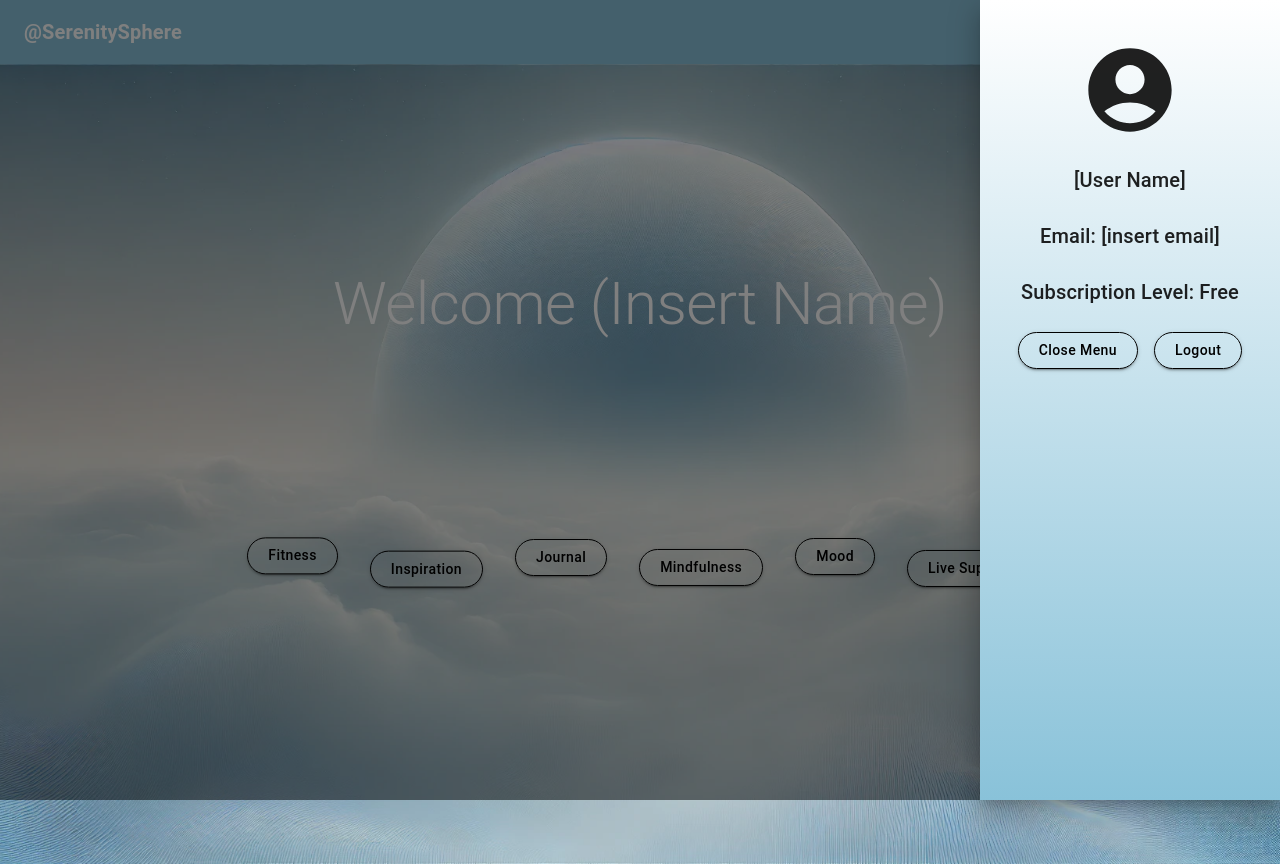
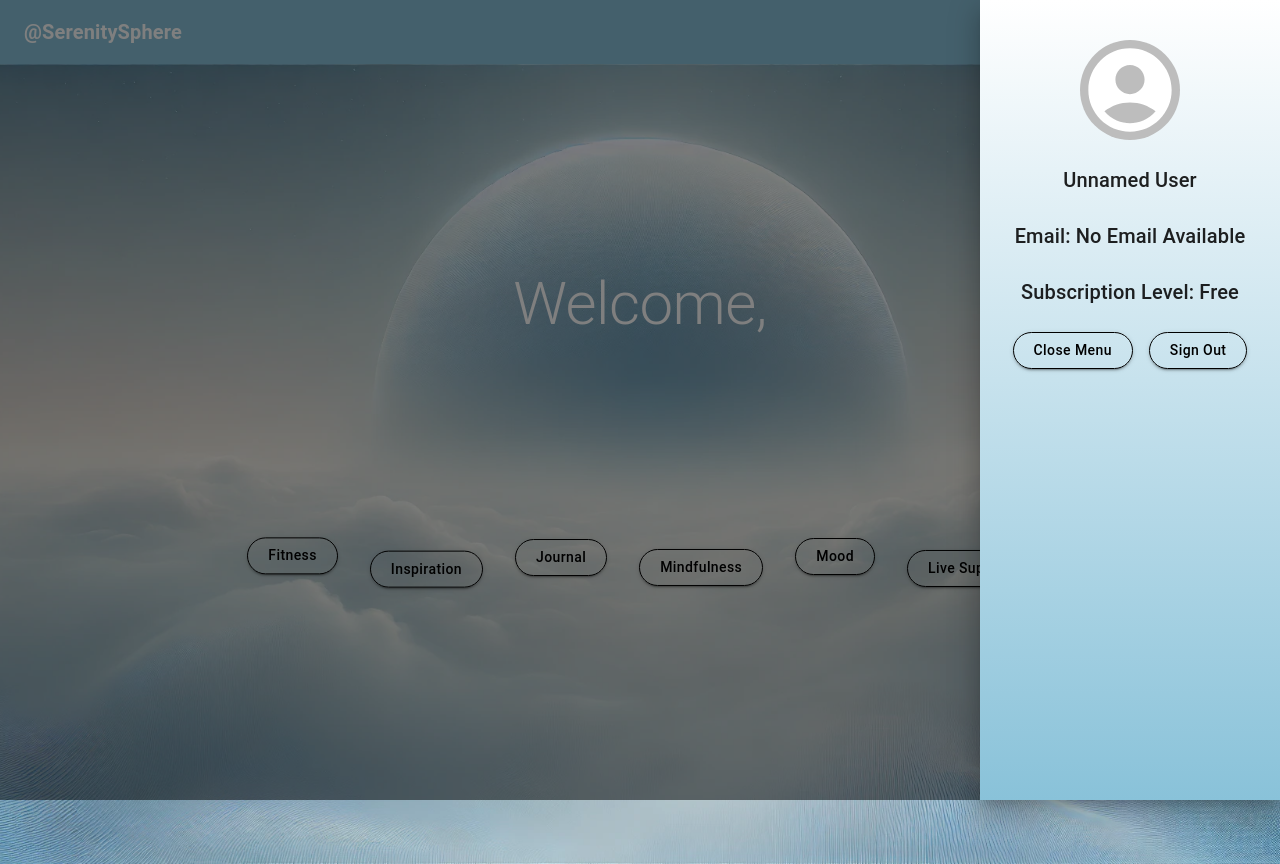
Before and after one commit to aseefdurrani/SerenitySphere, a Next.js app: page /home in a window 1280 px wide. Both pictures are taken after a click on the button 1224 px from the left and 32 px from the top of the page. Built offline with nearby package versions, Linux system fonts and the light colour scheme; no server answers.

Commit message:
drawer, personalization

```diff
--- a/src/app/components/drawer.js
+++ b/src/app/components/drawer.js
@@ -1,19 +1,19 @@
-import React, { useState } from "react";
+import React from "react";
 import {
   Drawer,
+  Avatar,
   Button,
-  List,
-  ListItem,
-  ListItemText,
   Box,
   Stack,
   Typography,
 } from "@mui/material";
 import AccountCircleIcon from "@mui/icons-material/AccountCircle";
-
-// want a gradient from this color: #89c2d9 to white in the drawer going from top to bottom
+import { useClerk, useUser } from "@clerk/nextjs";
 
 const DrawerComponent = ({ isOpen, toggleDrawer }) => {
+  const { signOut } = useClerk();
+  const { user } = useUser();
+
   const drawerStyle = {
     background: "linear-gradient(0deg, #89c2d9, white)",
   };
@@ -35,6 +35,14 @@ const DrawerComponent = ({ isOpen, toggleDrawer }) => {
     },
   };
 
+  const handleSignOut = () => {
+    signOut().then(() => {
+      toggleDrawer(false)(); // Close the drawer after signing out
+    }).catch((error) => {
+      console.error("Failed to sign out", error);
+    });
+  };
+
   const list = () => (
     <Box
       role="presentation"
@@ -42,11 +50,18 @@ const DrawerComponent = ({ isOpen, toggleDrawer }) => {
       onKeyDown={toggleDrawer(false)}
       sx={{ width: 300, height: "100%", ...drawerStyle }}
     >
-      <Stack spacing={3} direction="column" alignItems="center" marginTop={5}>
-        <AccountCircleIcon sx={{ fontSize: 100 }} />
-        <Typography variant="h6"> [User Name] </Typography>
-        <Typography variant="h6">Email: [insert email] </Typography>
-        <Typography variant="h6">Subscription Level: Free </Typography>
+        <Stack spacing={3} direction="column" alignItems="center" marginTop={5}>
+          {/* Conditional rendering for Avatar with fallback */}
+          <Avatar
+            sx={{ width: 100, height: 100 }}
+            src={user?.imageUrl}
+            alt={user?.fullName || "User"}
+          >
+            {!user?.imageUrl && <AccountCircleIcon sx={{ fontSize: 100 }} />}
+          </Avatar>
+          <Typography variant="h6">{user?.fullName || "Unnamed User"}</Typography>
+          <Typography variant="h6">Email: {user?.primaryEmailAddress?.emailAddress || "No Email Available"}</Typography>
+          <Typography variant="h6">Subscription Level: Free</Typography>
         <Stack spacing={2} direction="row">
           <Button
             variant="contained"
@@ -57,10 +72,10 @@ const DrawerComponent = ({ isOpen, toggleDrawer }) => {
           </Button>
           <Button
             variant="contained"
-            onClick={toggleDrawer(false)}
+            onClick={handleSignOut}
             sx={buttonStyle}
           >
-            Logout
+            Sign Out
           </Button>
         </Stack>
       </Stack>
--- a/src/app/home/page.js
+++ b/src/app/home/page.js
@@ -4,8 +4,10 @@ import { useRouter } from "next/navigation";
 import NavbarComp from "../components/navbar";
 import { useEffect } from "react";
 import DrawerComponent from "../components/drawer";
+import { useUser } from "@clerk/nextjs";
 
 export default function Home() {
+  const { user } = useUser();
   const backgroundImage = "/bgs/sphere.webp";
   const router = useRouter();
 
@@ -87,9 +89,9 @@ export default function Home() {
             height: "60%",
           }}
         >
-          <Typography variant="h2" sx={{ color: "white" }}>
-            Welcome (Insert Name)
-          </Typography>
+        <Typography variant="h2" sx={{ color: "white" }}>
+          Welcome, {user?.firstName}
+        </Typography>
         </Box>
         <Stack spacing={4} direction="row" justifyContent="center">
           {[
--- a/src/app/layout.js
+++ b/src/app/layout.js
@@ -11,8 +11,8 @@ import {
 const inter = Inter({ subsets: ["latin"] });
 
 export const metadata = {
-  title: "Create Next App",
-  description: "Generated by create next app",
+  title: "SerenitySphere",
+  description: "your oasis of calm and care",
 };
 
 export default function RootLayout({ children }) {
```
